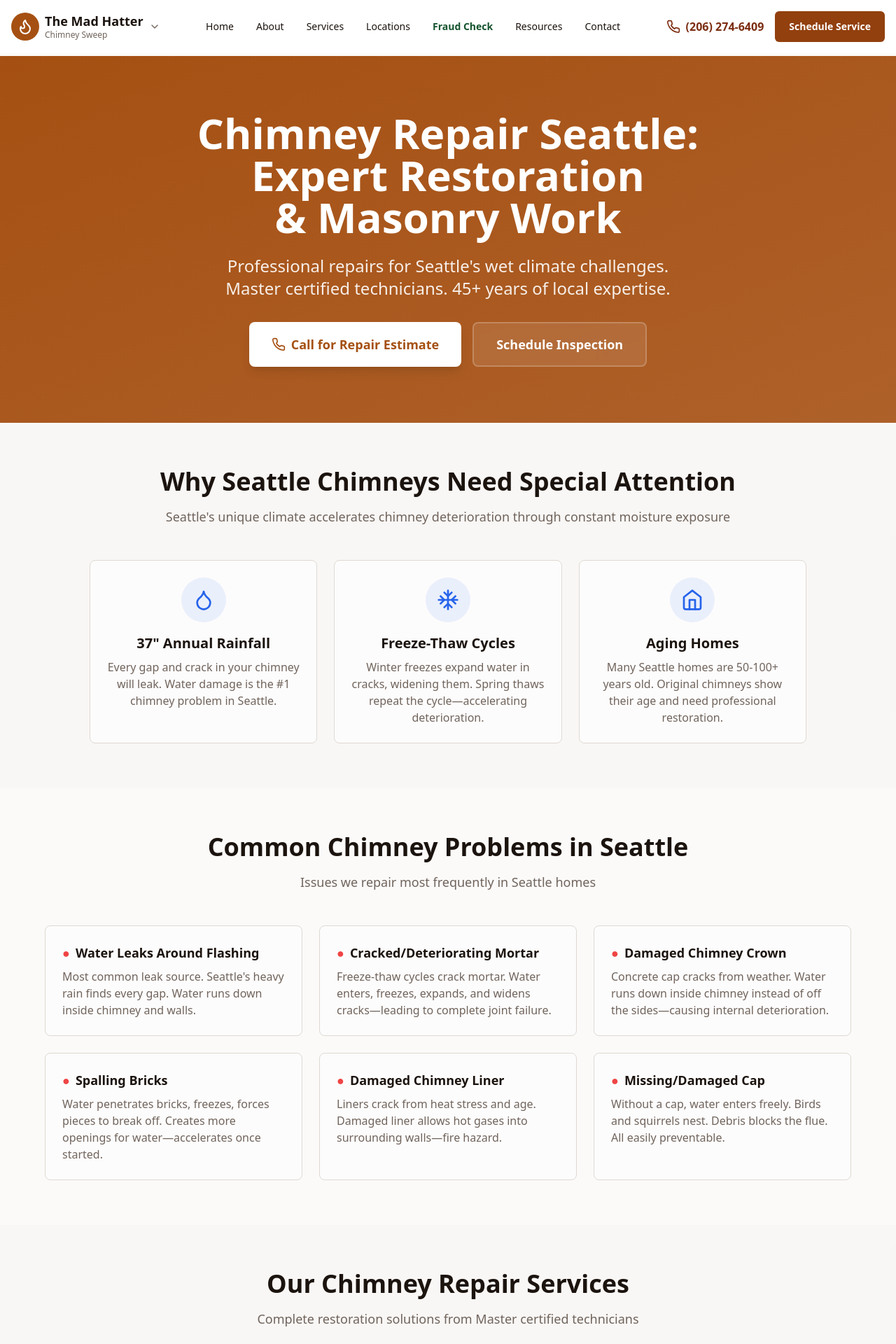
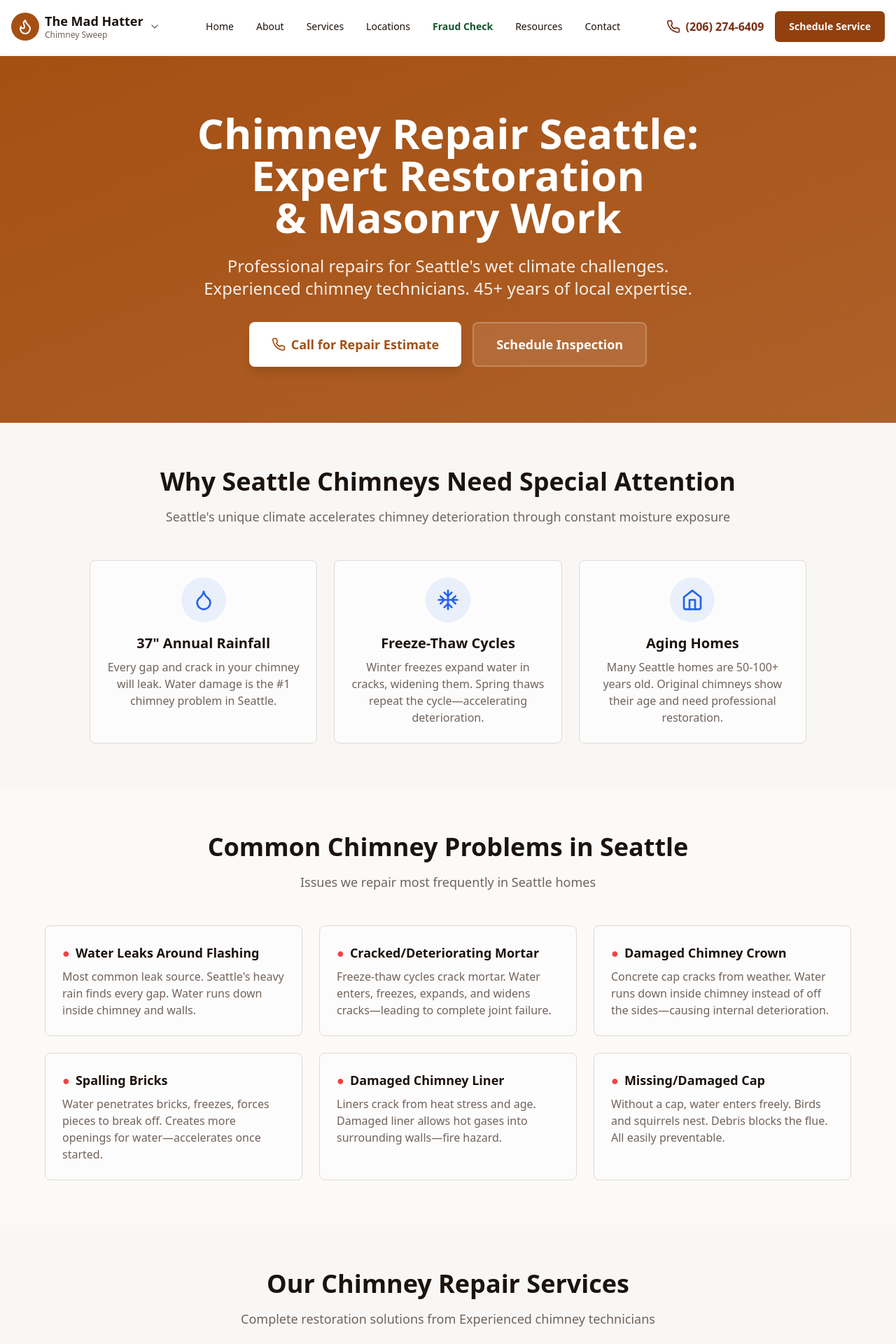
Before and after one commit to jaystonez/mad-hatter-chimney-sweep, a Next.js app: page /chimney-repair-seattle in a window 1280 px wide. Shown: the top 1920 px of the page at 70% size. Built offline with nearby package versions, Linux system fonts and the light colour scheme; a web font is replaced by a local one.

Commit message:
Reconcile trust claims and NAP on app/chimney-repair-seattle/page.tsx

```diff
--- a/app/chimney-repair-seattle/page.tsx
+++ b/app/chimney-repair-seattle/page.tsx
@@ -17,7 +17,7 @@ export default function ChimneyRepairSeattle() {
               Chimney Repair Seattle: Expert Restoration & Masonry Work
             </h1>
             <p className="text-xl md:text-2xl mb-8 text-white/90 text-balance">
-              Professional repairs for Seattle's wet climate challenges. Master certified technicians. 45+ years of local expertise.
+              Professional repairs for Seattle's wet climate challenges. Experienced chimney technicians. 45+ years of local expertise.
             </p>
             <div className="flex flex-col sm:flex-row gap-4 justify-center">
               <a
@@ -147,7 +147,7 @@ export default function ChimneyRepairSeattle() {
           <div className="max-w-4xl mx-auto text-center mb-12">
             <h2 className="text-3xl md:text-4xl font-bold mb-4">Our Chimney Repair Services</h2>
             <p className="text-lg text-muted-foreground">
-              Complete restoration solutions from Master certified technicians
+              Complete restoration solutions from Experienced chimney technicians
             </p>
           </div>
           <div className="max-w-4xl mx-auto space-y-8">
@@ -369,13 +369,13 @@ export default function ChimneyRepairSeattle() {
           <div className="max-w-4xl mx-auto text-center mb-12">
             <h2 className="text-3xl md:text-4xl font-bold mb-4">Why Seattle Trusts Mad Hatter for Chimney Repairs</h2>
             <p className="text-xl text-white/90">
-              45+ years of certified expertise serving Seattle homes
+              45+ years of hands-on experience serving Seattle homes
             </p>
           </div>
           <div className="grid md:grid-cols-2 lg:grid-cols-3 gap-6 max-w-6xl mx-auto">
             <div className="bg-white/10 backdrop-blur-sm rounded-lg p-6">
               <Award className="h-12 w-12 mb-4 text-white" />
-              <h3 className="font-bold text-lg mb-2">Master Certified</h3>
+              <h3 className="font-bold text-lg mb-2">Licensed & Insured</h3>
               <p className="text-white">
                 Highest industry credential. Current training in repair techniques, materials, and safety standards.
               </p>
```
